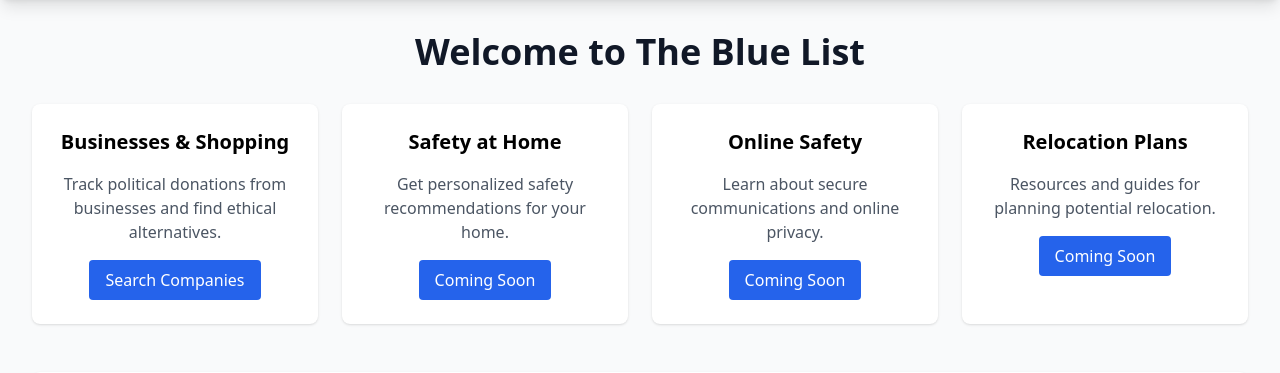
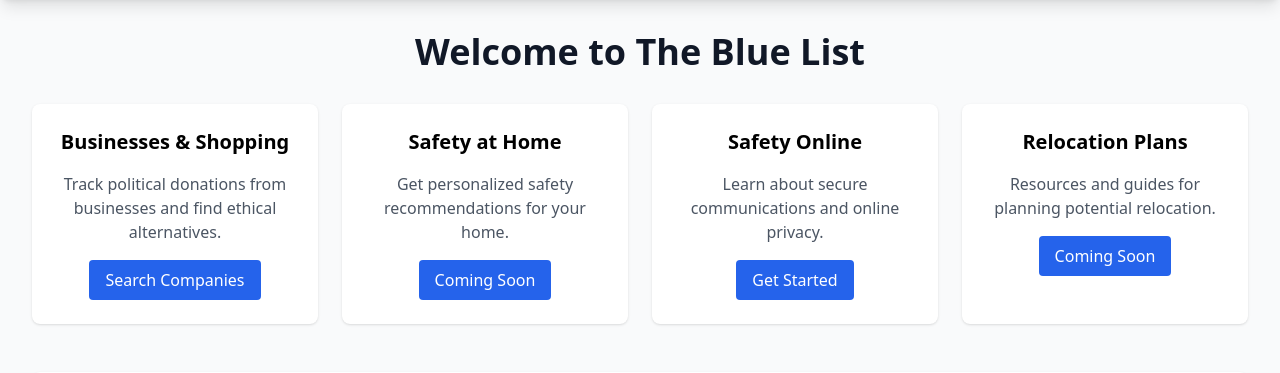
Before and after one commit to brent-is-still-here/thebluelist, a Django app: page / in a window 1280 px wide. Shown: the part 64-437 px from the top of the page. Run offline with Django 5.2, Linux system fonts and the light colour scheme; parts of the project's set-up code (start-up, migrations or seed data) failed here and were passed over; some libraries are stand-ins or nearby versions.

Commit message:
clean up old comments and blank space on first line

```diff
--- a/companies/admin.py
+++ b/companies/admin.py
@@ -1,4 +1,3 @@
-# companies/admin.py
 from django.contrib import admin, messages
 from django.http import HttpResponse, HttpResponseRedirect
 from django.urls import path, reverse
--- a/companies/templates/companies/home.html
+++ b/companies/templates/companies/home.html
@@ -20,9 +20,9 @@
         </div>
 
         <div class="p-6 bg-white rounded-lg shadow">
-            <h2 class="text-xl font-semibold mb-4">Online Safety</h2>
+            <h2 class="text-xl font-semibold mb-4">Safety Online</h2>
             <p class="text-gray-600 mb-4">Learn about secure communications and online privacy.</p>
-            <a href="#" class="inline-block bg-blue-600 text-white px-4 py-2 rounded hover:bg-blue-700">Coming Soon</a>
+            <a href="{% url 'security_landing' %}" class="inline-block bg-blue-600 text-white px-4 py-2 rounded hover:bg-blue-700">Get Started</a>
         </div>
 
         <div class="p-6 bg-white rounded-lg shadow">
--- a/config/settings/base.py
+++ b/config/settings/base.py
@@ -1,4 +1,3 @@
-# config/settings/base.py
 from pathlib import Path
 from decouple import config
 
--- a/config/urls.py
+++ b/config/urls.py
@@ -1,12 +1,12 @@
-
 from django.contrib import admin
 from django.urls import path, include
 from django.contrib.auth import views as auth_views
 
 urlpatterns = [
+    path('', include('companies.urls')),
     path('admin/', admin.site.urls),
-    path('', include('companies.urls')),
     path('auth/', include('users.urls', namespace='users')),
     path('login/', auth_views.LoginView.as_view(template_name='companies/login.html'), name='login'),
     path('logout/', auth_views.LogoutView.as_view(next_page='/'), name='logout'),
+    path('securityonline/', include('online_security.urls')),
 ]
--- a/users/forms.py
+++ b/users/forms.py
@@ -1,4 +1,3 @@
-
 from django import forms
 from django.contrib.auth.forms import UserCreationForm, AuthenticationForm
 from django.contrib.auth import get_user_model
--- a/users/models.py
+++ b/users/models.py
@@ -1,4 +1,3 @@
-
 from django.contrib.auth.models import AbstractUser
 from django.db import models
 
--- a/users/templates/users/signup.html
+++ b/users/templates/users/signup.html
@@ -1,4 +1,3 @@
-{# users/templates/users/signup.html #}
 {% extends "users/base.html" %}
 
 {% block title %}Sign Up - The Blue List{% endblock %}
--- a/users/templates/users/verification_sent.html
+++ b/users/templates/users/verification_sent.html
@@ -1,4 +1,3 @@
-{# users/templates/users/verification_sent.html #}
 {% extends "users/base.html" %}
 
 {% block title %}Verify Your Email - The Blue List{% endblock %}
--- a/users/templates/users/verification_success.html
+++ b/users/templates/users/verification_success.html
@@ -1,4 +1,3 @@
-{# users/templates/users/verification_success.html #}
 {% extends "users/base.html" %}
 
 {% block title %}Email Verified - The Blue List{% endblock %}
--- a/users/views.py
+++ b/users/views.py
@@ -1,4 +1,3 @@
-
 from django.shortcuts import render, redirect
 from django.contrib.auth import login, logout
 from django.contrib.auth.decorators import login_required
```
